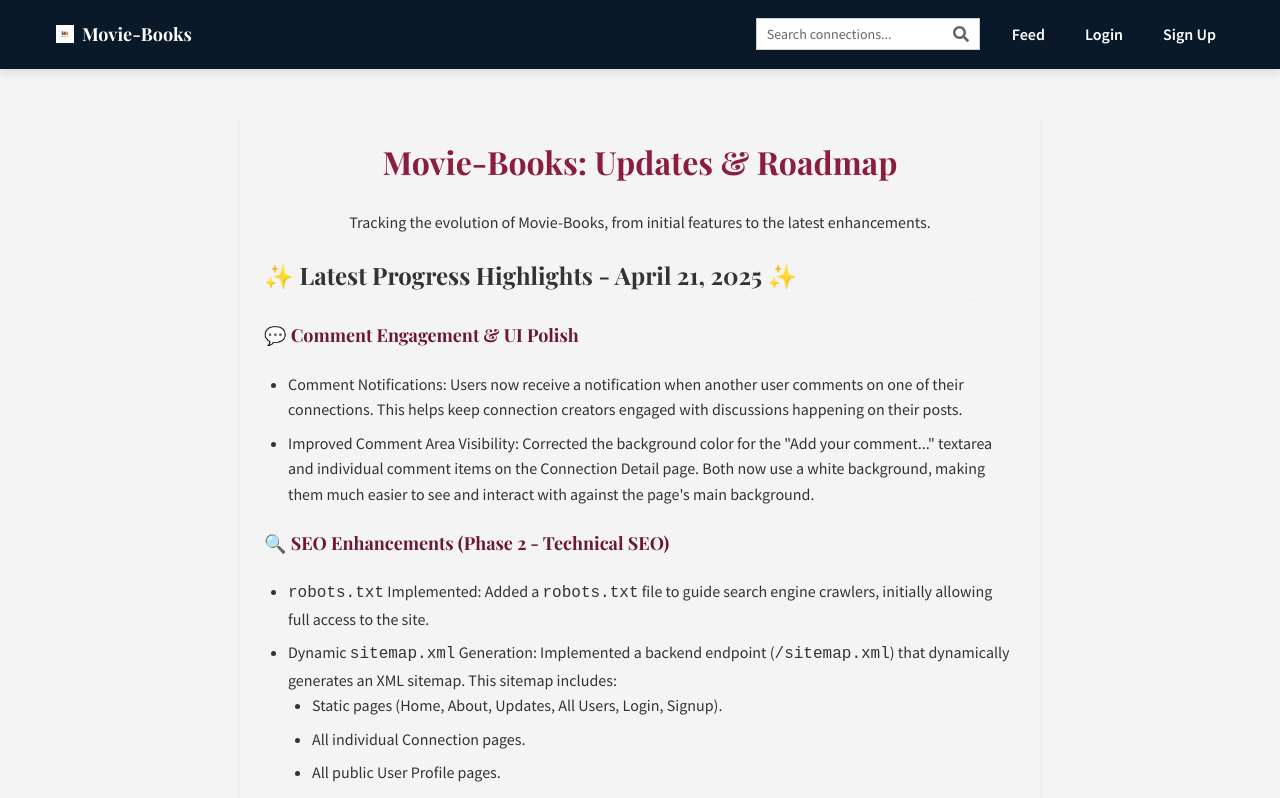
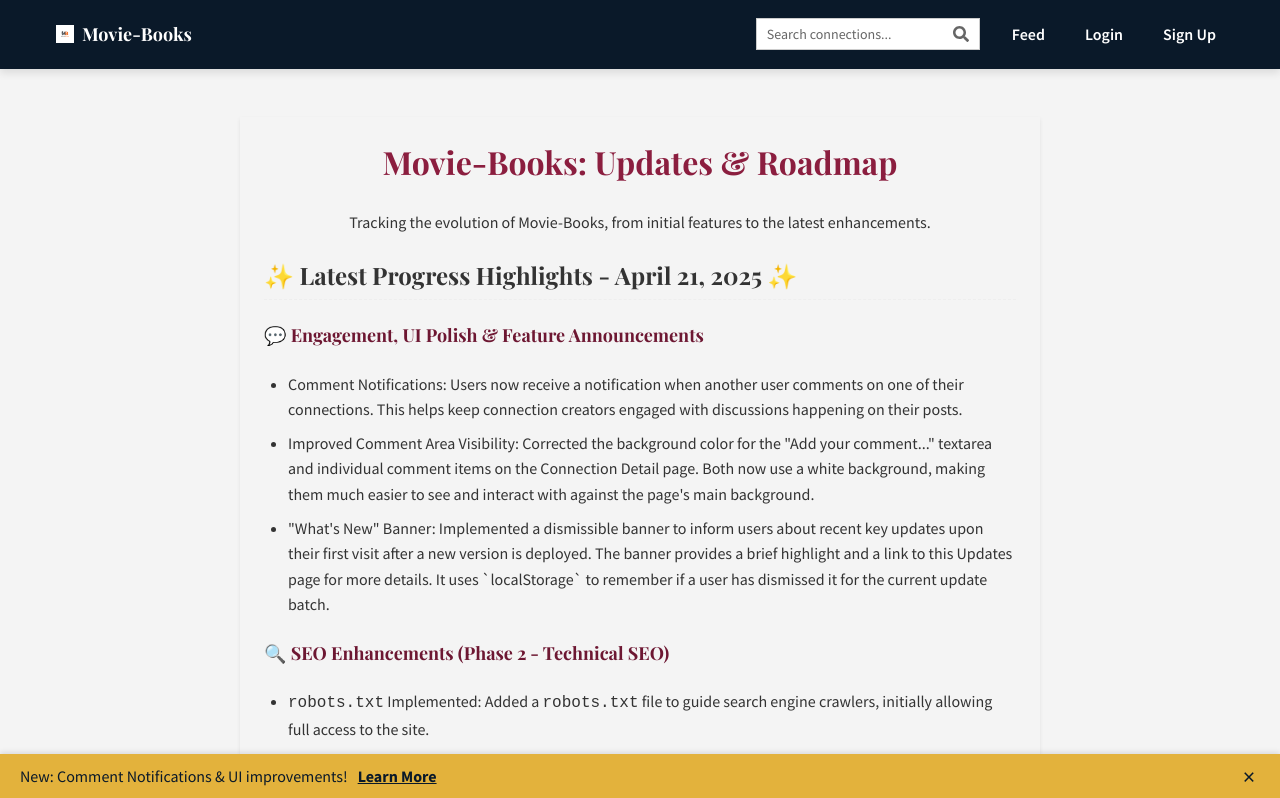
Before and after one commit to ScottShetley/moviebooks-beta-2, a React (Create React App) app in the folder client/: page /updates in a window 1280 px wide. Shown: the top 798 px of the page. Built offline with nearby package versions, Linux system fonts and the light colour scheme; no server answers.

Commit message:
Added updates banner

```diff
--- a/client/src/App.js
+++ b/client/src/App.js
@@ -1,5 +1,5 @@
 // client/src/App.js
-import React, { useState, useCallback } from 'react';
+import React, { useState, useCallback, useEffect } from 'react'; // Added useEffect
 import { Routes, Route, Navigate, useNavigate, useLocation } from 'react-router-dom';
 import { useAuth } from './contexts/AuthContext';
 import Header from './components/Layout/Header/Header';
@@ -20,25 +20,28 @@ import HelpPage from './pages/HelpPage/HelpPage';
 import EditProfilePage from './pages/EditProfilePage';
 import UpdatesPage from './pages/UpdatesPage';
 import SearchPage from './pages/SearchPage';
-
 import EditConnectionPage from './pages/EditConnectionPage';
 import ProfilePage from './pages/ProfilePage';
-// --- NEW: Import Follower and Following Pages ---
 import FollowersPage from './pages/FollowersPage';
 import FollowingPage from './pages/FollowingPage';
+import UsersPage from './pages/UsersPage';
+
+// --- NEW: Import WhatsNewBanner ---
+import WhatsNewBanner from './components/WhatsNewBanner/WhatsNewBanner';
 // --- END NEW ---
 
-// --- NEW: Import the new UsersPage component ---
-import UsersPage from './pages/UsersPage';
+import './AppLayout.css'; // Import layout CSS
+
+// --- NEW: Define the current update batch ID and message ---
+// Increment this ID when new updates are deployed that you want to announce.
+const UPDATE_BATCH_ID = "20240328-comment-notifications-ui-fixes"; // Example: YYYYMMDD-feature-name
+const WHATS_NEW_MESSAGE = "New: Comment Notifications & UI improvements!";
+const LOCAL_STORAGE_KEY_WHATS_NEW = "dismissedUpdateBatchId";
 // --- END NEW ---
-
-
-import './AppLayout.css'; // Import layout CSS
 
 // Protected Route Component
 const ProtectedRoute = ({ children }) => {
   const { user, loading: authLoading } = useAuth();
-  // We wait for authLoading to be false before deciding to render children or redirect.
   if (authLoading) {
     return (
       <div style={{ display: 'flex', justifyContent: 'center', alignItems: 'center', minHeight: '60vh', fontSize: '1.2rem', color: 'var(--color-text-secondary)' }}>
@@ -46,24 +49,40 @@ const ProtectedRoute = ({ children }) => {
       </div>
     );
   }
-  // If not authenticated and not loading, redirect to login
   return user ? children : <Navigate to="/login" replace />;
 };
 
 
 // Main App Component
 function App() {
-  // --- DIAGNOSTIC LOG: Confirm App component is rendering and location ---
-  const location = useLocation(); // Get location here
-  console.log("[App Component Rendered]", { pathname: location.pathname, hash: location.hash, search: location.search });
-  // --- END DIAGNOSTIC LOG ---
+  const location = useLocation();
+  // console.log("[App Component Rendered]", { pathname: location.pathname, hash: location.hash, search: location.search }); // Kept for your diagnostic reference
 
   const { user, loading: authLoading } = useAuth();
   const navigate = useNavigate();
 
-
   const [isSidebarOpen, setIsSidebarOpen] = useState(false);
   const [currentFilterTag, setCurrentFilterTag] = useState(null);
+
+  // --- NEW: State for "What's New" banner ---
+  const [showWhatsNewBanner, setShowWhatsNewBanner] = useState(false);
+  // --- END NEW ---
+
+  // --- NEW: useEffect to check if "What's New" banner should be shown ---
+  useEffect(() => {
+    const dismissedBatchId = localStorage.getItem(LOCAL_STORAGE_KEY_WHATS_NEW);
+    if (dismissedBatchId !== UPDATE_BATCH_ID) {
+      setShowWhatsNewBanner(true);
+    }
+  }, []); // Empty dependency array: run once on component mount
+  // --- END NEW ---
+
+  // --- NEW: Handler to dismiss "What's New" banner ---
+  const handleDismissWhatsNew = () => {
+    localStorage.setItem(LOCAL_STORAGE_KEY_WHATS_NEW, UPDATE_BATCH_ID);
+    setShowWhatsNewBanner(false);
+  };
+  // --- END NEW ---
 
   const toggleSidebar = useCallback((forceState) => {
     setIsSidebarOpen(prev => typeof forceState === 'boolean' ? forceState : !prev);
@@ -74,24 +93,20 @@ function App() {
     if (location.pathname !== '/') {
       navigate('/');
     }
-    toggleSidebar(false); // Close sidebar after tag click
+    toggleSidebar(false);
   }, [navigate, toggleSidebar, location.pathname]);
 
   const clearTagFilter = useCallback(() => {
       setCurrentFilterTag(null);
   }, []);
 
-  // Show a global loading state while the initial authentication check is happening
   if (authLoading) {
     return (
       <>
-        {/* Minimal header while loading */}
         <Header isSidebarOpen={false} onSidebarToggle={() => {}} />
-        {/* Centered loading message */}
         <main className="container" style={{ display: 'flex', justifyContent: 'center', alignItems: 'center', minHeight: ' calc(100vh - var(--header-height) - var(--footer-height))' }}>
            Initializing Application...
         </main>
-        {/* Minimal footer */}
         <Footer />
       </>
     );
@@ -105,8 +120,6 @@ function App() {
       />
 
       <div className="appLayout">
-        {/* Added Overlay for closing sidebar on mobile */}
-        {/* Only show overlay if sidebar is open AND user is logged in (sidebar is only shown for logged-in users) */}
         {isSidebarOpen && user && (
             <div
                 className="sidebarOverlay"
@@ -115,7 +128,6 @@ function App() {
             ></div>
         )}
 
-        {/* Render Sidebar globally if user is logged in */}
         {user && (
            <Sidebar
              isOpen={isSidebarOpen}
@@ -125,11 +137,9 @@ function App() {
            />
          )}
 
-        {/* Main content area where routes are rendered */}
         <main className="mainContent">
           <Routes>
             {/* --- Public Routes --- */}
-            {/* The homepage element is conditional based on user */}
             <Route
               path="/"
               element={
@@ -141,7 +151,6 @@ function App() {
                   : <LandingPage />
               }
             />
-             {/* Redirect authenticated users away from login/signup */}
             <Route
                path="/login"
                element={!user ? <LoginPage /> : <Navigate to="/" replace />}
@@ -150,75 +159,61 @@ function App() {
                path="/signup"
                element={!user ? <SignupPage /> : <Navigate to="/" replace />}
             />
-
-            {/* --- NEW: Route for the Public Users List Page --- */}
-            {/* This route is public, doesn't require login */}
             <Route path="/all-users" element={<UsersPage />} />
-            {/* --- END NEW ROUTE --- */}
-
             <Route path="/movies/:movieId" element={<MovieDetailPage />} />
             <Route path="/books/:bookId" element={<BookDetailPage />} />
             <Route path="/connections/:connectionId" element={<ConnectionDetailPage />} />
             <Route path="/about" element={<AboutPage />} />
             <Route path="/help" element={<HelpPage />} />
             <Route path="/updates" element={<UpdatesPage />} />
-
-            {/* --- Route for Search Results Page --- */}
             <Route path="/search" element={<SearchPage />} />
-
 
             {/* --- Protected Routes (Require Login) --- */}
             <Route
                path="/create"
                element={<ProtectedRoute><CreateConnectionPage /></ProtectedRoute>}
             />
-             {/* Consolidated Profile Route: Handles /users (own via ID) and /users/:userId (other) */}
-            {/* *** THIS MUST MATCH LINKS GENERATED BY UserListItem and NotificationItem *** */}
-            {/* IMPORTANT: This route's path is /users/:userId? - the user LIST is at /all-users */}
             <Route
-              path="/users/:userId?" // Use /users/ to match links. userId param is optional (e.g., /users for own if no ID in params, but we mostly navigate with ID)
+              path="/users/:userId?"
               element={<ProtectedRoute><ProfilePage /></ProtectedRoute>}
             />
-             {/* Edit Profile Page - remains specific for logged-in user, typically no userId param in URL */}
-             {/* Uses /profile/edit route */}
             <Route
               path="/profile/edit"
               element={<ProtectedRoute><EditProfilePage /></ProtectedRoute>}
             />
-             {/* Notifications Page - remains specific */}
             <Route
                path="/notifications"
                element={<ProtectedRoute><NotificationsPage /></ProtectedRoute>}
             />
-
-            {/* --- Route for Edit Connection Page --- */}
             <Route
                path="/connections/:connectionId/edit"
                element={<ProtectedRoute><EditConnectionPage /></ProtectedRoute>}
             />
-            {/* --- END NEW ROUTE --- */}
-
-            {/* --- Routes for Follower/Following Lists --- */}
-            {/* These are protected as they relate to a specific user's social network */}
             <Route
-               path="/users/:userId/followers" // Use /users/ to match links
+               path="/users/:userId/followers"
                element={<ProtectedRoute><FollowersPage /></ProtectedRoute>}
             />
              <Route
-               path="/users/:userId/following" // Use /users/ to match links
+               path="/users/:userId/following"
                element={<ProtectedRoute><FollowingPage /></ProtectedRoute>}
             />
-            {/* --- END Follower/Following Routes --- */}
 
-
-            {/* --- Not Found Route (Catch-all) --- */}
-            {/* This should be the last route */}
             <Route path="*" element={<NotFoundPage />} />
           </Routes>
         </main>
       </div>
 
       <Footer />
+
+      {/* --- NEW: Conditionally render the "What's New" Banner --- */}
+      {showWhatsNewBanner && (
+        <WhatsNewBanner
+          onDismiss={handleDismissWhatsNew}
+          updateMessage={WHATS_NEW_MESSAGE}
+          // updatesPageLink="/updates" // This is the default, but can be overridden if needed
+        />
+      )}
+      {/* --- END NEW --- */}
     </>
   );
 }
--- /dev/null
+++ b/client/src/components/WhatsNewBanner/WhatsNewBanner.js
@@ -0,0 +1,21 @@
+import React from 'react';
+import { Link } from 'react-router-dom';
+import styles from './WhatsNewBanner.module.css';
+
+const WhatsNewBanner = ({ onDismiss, updateMessage, updatesPageLink = "/updates" }) => {
+  return (
+    <div className={styles.bannerContainer}>
+      <p className={styles.updateText}>
+        {updateMessage}
+        <Link to={updatesPageLink} className={styles.learnMoreLink}>
+          Learn More
+        </Link>
+      </p>
+      <button onClick={onDismiss} className={styles.dismissButton}>
+        ×
+      </button>
+    </div>
+  );
+};
+
+export default WhatsNewBanner;
--- /dev/null
+++ b/client/src/components/WhatsNewBanner/WhatsNewBanner.module.css
@@ -0,0 +1,55 @@
+/* client/src/components/WhatsNewBanner/WhatsNewBanner.module.css */
+.bannerContainer {
+    background-color: var(--color-accent);
+    /* Using existing accent color */
+    color: var(--color-text-on-accent);
+    /* Assuming you have a token for text on accent color */
+    padding: 10px 20px;
+    display: flex;
+    justify-content: space-between;
+    align-items: center;
+    position: fixed;
+    /* Or 'sticky' if preferred within a specific layout */
+    bottom: 0;
+    /* Position at the bottom */
+    left: 0;
+    width: 100%;
+    box-shadow: 0 -2px 5px rgba(0, 0, 0, 0.1);
+    z-index: 1000;
+    /* Ensure it's above most other content */
+    box-sizing: border-box;
+}
+
+.updateText {
+    margin: 0;
+    font-size: var(--font-size-small);
+}
+
+.learnMoreLink {
+    color: var(--color-text-on-accent);
+    /* Adjust if needed, or use a specific link color */
+    text-decoration: underline;
+    margin-left: 10px;
+    font-weight: bold;
+}
+
+.learnMoreLink:hover {
+    text-decoration: none;
+}
+
+.dismissButton {
+    background: none;
+    border: none;
+    color: var(--color-text-on-accent);
+    /* Adjust if needed */
+    font-size: 1.5rem;
+    /* Makes the 'x' larger */
+    cursor: pointer;
+    padding: 0 5px;
+    line-height: 1;
+    /* Helps center the 'x' visually */
+}
+
+.dismissButton:hover {
+    opacity: 0.8;
+}
--- a/client/src/pages/UpdatesPage.js
+++ b/client/src/pages/UpdatesPage.js
@@ -36,15 +36,18 @@ const UpdatesPage = () => {
       <section className={styles.updateSection}>
         <h2>✨ Latest Progress Highlights - {formattedDate} ✨</h2>
 
-        {/* --- NEW: Comment Notifications & UI Fix --- */}
+        {/* --- NEW: Comment Notifications, UI Fixes, and "What's New" Banner --- */}
         <section>
-          <h3 className={styles.subHeading}>💬 Comment Engagement & UI Polish</h3>
+          <h3 className={styles.subHeading}>💬 Engagement, UI Polish & Feature Announcements</h3>
           <ul>
             <li>
                 <strong>Comment Notifications:</strong> Users now receive a notification when another user comments on one of their connections. This helps keep connection creators engaged with discussions happening on their posts.
             </li>
             <li>
                 <strong>Improved Comment Area Visibility:</strong> Corrected the background color for the "Add your comment..." textarea and individual comment items on the Connection Detail page. Both now use a white background, making them much easier to see and interact with against the page's main background.
+            </li>
+            <li>
+                <strong>"What's New" Banner:</strong> Implemented a dismissible banner to inform users about recent key updates upon their first visit after a new version is deployed. The banner provides a brief highlight and a link to this Updates page for more details. It uses `localStorage` to remember if a user has dismissed it for the current update batch.
             </li>
           </ul>
         </section>
--- a/client/src/styles/tokens.css
+++ b/client/src/styles/tokens.css
@@ -11,6 +11,10 @@
   /* Dark blue */
   --color-accent: #E3B23C;
   /* Gold */
+  /* --- NEW: Text color for use on accent backgrounds --- */
+  --color-text-on-accent: var(--color-secondary);
+  /* Using Dark Blue for text on Gold */
+  /* --- END NEW --- */
 
   --color-background: #F4F4F4;
   /* Main page background */
```
